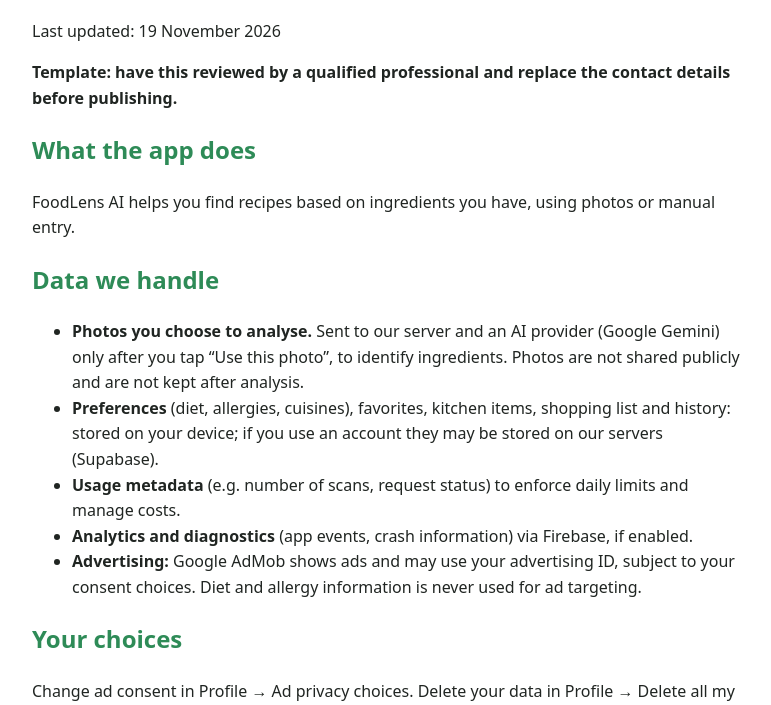
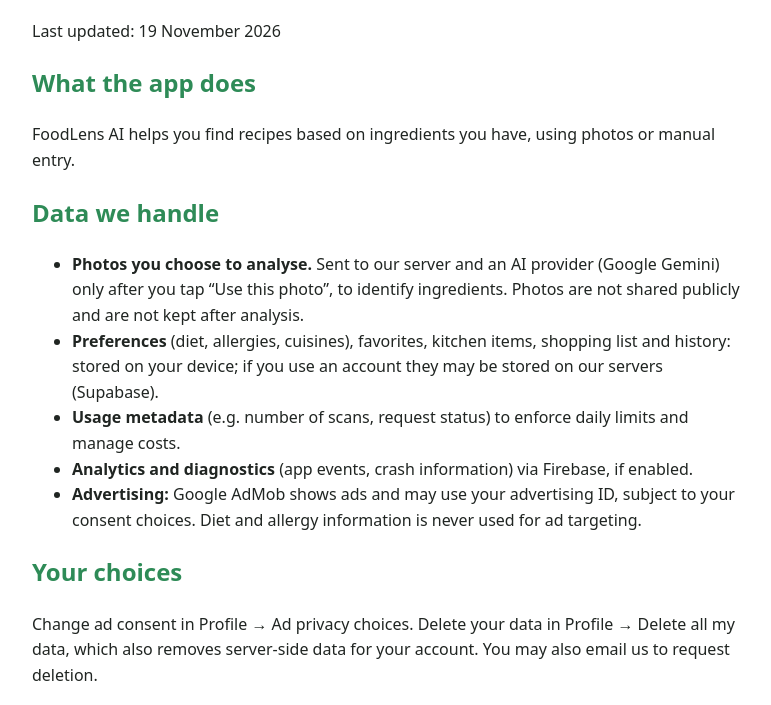
Before and after one commit to ahsanz89/FoodLens-AI, a website: page docs/site/privacy.html in a window 1280 px wide. Shown: the part 86-791 px from the top of the page, without its empty margins (248-1019 px from the left). Drawn offline with Linux system fonts and the light colour scheme.

Commit message:
Remove template banner from privacy policy
Co-Authored-By: Claude Sonnet 5.5 <noreply@anthropic.com>
Claude-Session: https://claude.ai/code/session_0121rLswuB4JC2xPhVi8k4SG

```diff
--- a/docs/site/privacy.html
+++ b/docs/site/privacy.html
@@ -1,7 +1,6 @@
 <!doctype html><html lang="en"><head><meta charset="utf-8"><meta name="viewport" content="width=device-width,initial-scale=1"><title>FoodLens AI – Privacy Policy</title>
 <style>body{font:16px/1.6 system-ui;max-width:720px;margin:2rem auto;padding:0 1rem;color:#202522}h1,h2{color:#2E8B57}</style></head><body>
 <h1>FoodLens AI – Privacy Policy</h1><p>Last updated: 19 November 2026</p>
-<p><strong>Template: have this reviewed by a qualified professional and replace the contact details before publishing.</strong></p>
 <h2>What the app does</h2><p>FoodLens AI helps you find recipes based on ingredients you have, using photos or manual entry.</p>
 <h2>Data we handle</h2><ul>
 <li><b>Photos you choose to analyse.</b> Sent to our server and an AI provider (Google Gemini) only after you tap “Use this photo”, to identify ingredients. Photos are not shared publicly and are not kept after analysis.</li>
```
